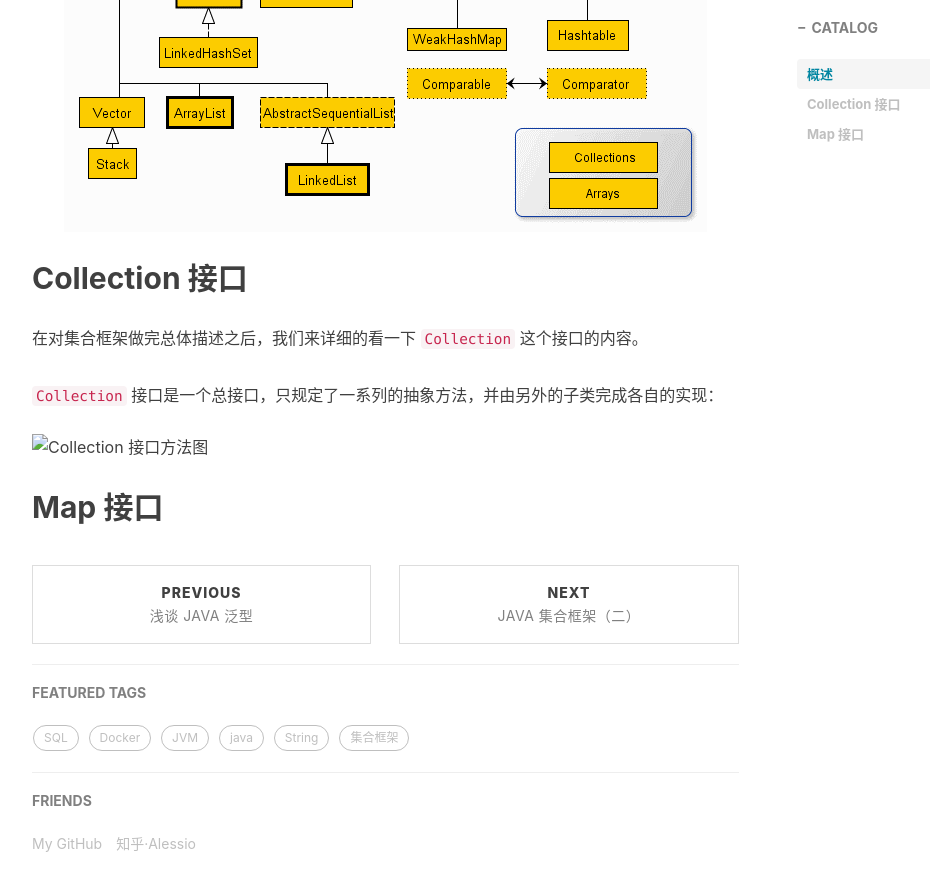
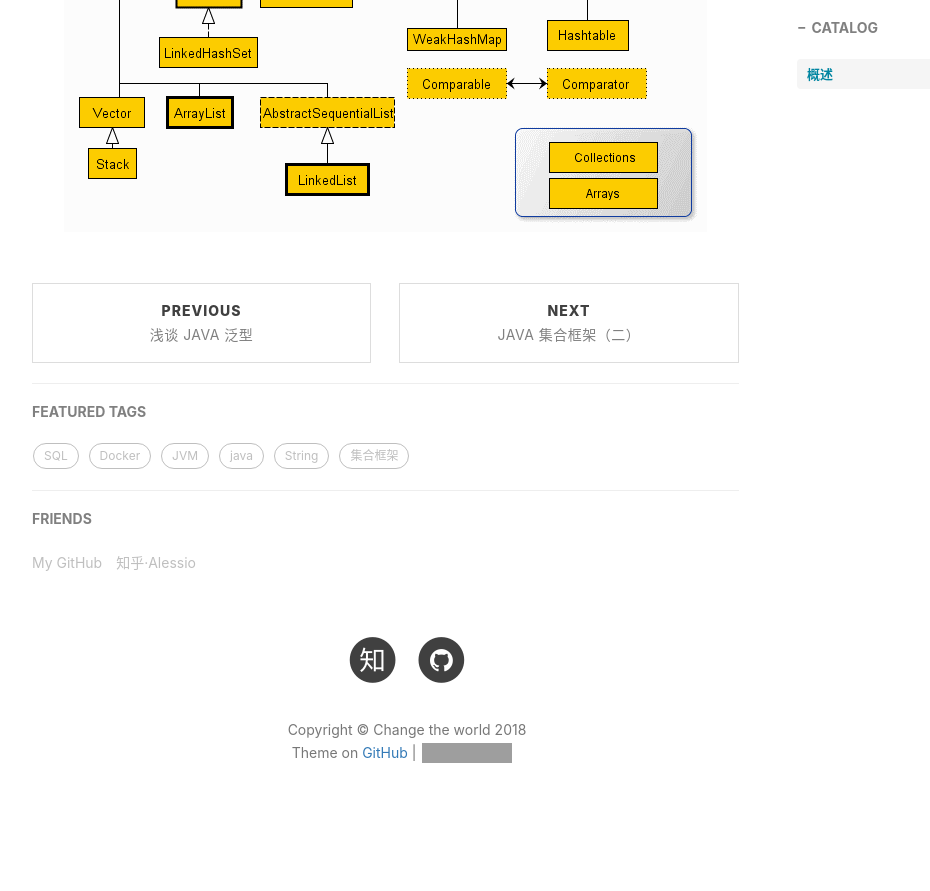
Before and after one commit to Zjianru/zjianru.github.io, a Jekyll site: the page built from _posts/2018-11-05-java集合框架（一）.md, in a window 1280 px wide and 900 px high, scrolled down 1695 px. Shown: the top 891 px of the window, without its empty margins (233-1163 px from the left). Built offline with Jekyll 4.4.1, drawn with Linux system fonts in a browser that asks for light colours; nearby versions of some CDN libraries; comment, search, counter and statistics services are not loaded; after the commit the page ends 2552 px from its top, so only the background shows below that; grey boxes are pictures that could not be loaded.

```diff
--- a/_posts/2018-11-05-java集合框架（一）.md
+++ b/_posts/2018-11-05-java集合框架（一）.md
@@ -36,12 +36,3 @@ tags:
 java 集合框架的继承图如下：
 
 ![集合框架继承图](https://raw.githubusercontent.com/Zjianru/zjianru.github.io/master/img/Java%E9%9B%86%E5%90%88%E6%A1%86%E6%9E%B6.gif)
-
-## Collection 接口
-
-在对集合框架做完总体描述之后，我们来详细的看一下 `Collection` 这个接口的内容。
-
-`Collection` 接口是一个总接口，只规定了一系列的抽象方法，并由另外的子类完成各自的实现：
-![Collection 接口方法图](file://img/Collection 接口方法图.png)
-
-## Map 接口
```
Also changed, not shown: _posts/2018-11-06-java集合框架（二）.md (+4 -2 lines).
